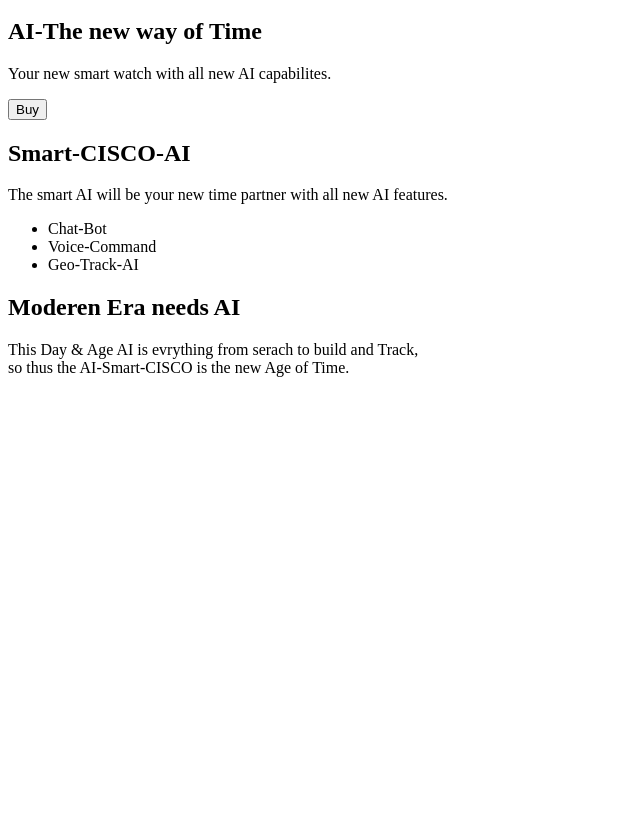
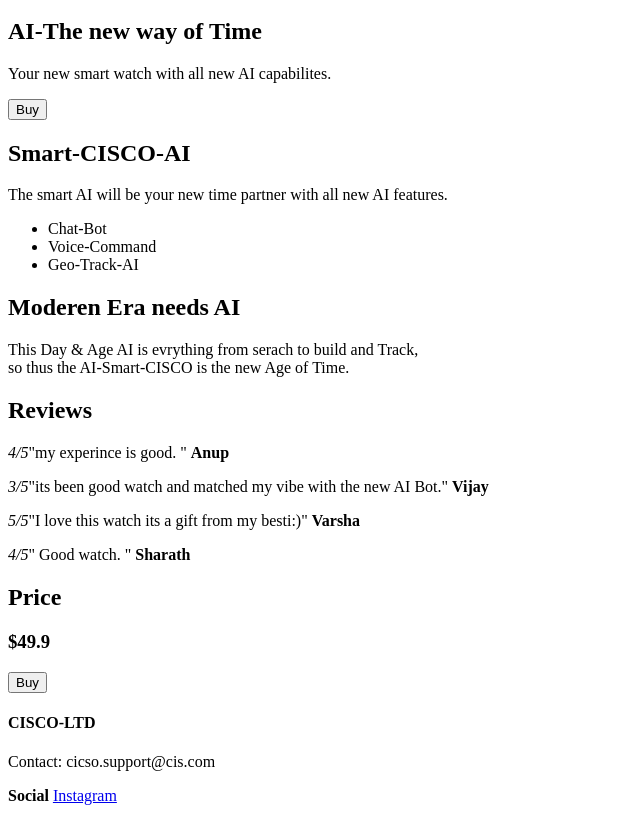
Before and after one commit to raghucmf-ghub/web-dev-course, a plain HTML site: page week-02-Minor-project/index.html in a window 1280 px wide. Shown: the part 108-921 px from the top of the page, without its empty margins (0-640 px from the left). Before the commit the page ends 800 px from the top, so only its background shows below. Drawn offline with Linux system fonts and the light colour scheme.

Commit message:
the review, price, about us done and HTML complete.

```diff
--- a/week-02-Minor-project/index.html
+++ b/week-02-Minor-project/index.html
@@ -46,11 +46,27 @@
         so thus the AI-Smart-CISCO is the new Age of Time.</p>
     </section>
 
-    <section class="Testomonial"></section>
+    <section class="Testomonial">
+        <h2>Reviews</h2>
+        <p> <em>4/5</em>"my experince is good. "  <strong>Anup</strong> </p>
+        <p> <em>3/5</em>"its been good watch and matched my vibe with the new AI Bot." <strong>Vijay</strong> </p>
+        <p> <em>5/5</em>"I love this watch its a gift from my besti:)" <strong>Varsha</strong> </p>
+        <p> <em>4/5</em>" Good watch. " <strong>Sharath</strong> </p>
 
-    <section class="Pricing"></section>
+    </section>
 
-    <section class="About-us"></section>
+    <section class="Pricing">
+        <h2>Price</h2>
+        <h3>$49.9</h3>
+        <button class="buy-button" >Buy</button>
+    </section>
+
+    <section class="About-us">
+        <h4>CISCO-LTD</h4>
+        <p>Contact: cicso.support@cis.com</p>
+        <strong>Social</strong>
+        <a href="https://instagram.com">Instagram</a>
+    </section>
 
     <!-- this was old structure which was not what i wanted -->
     <!-- <div class="Hero">
```
